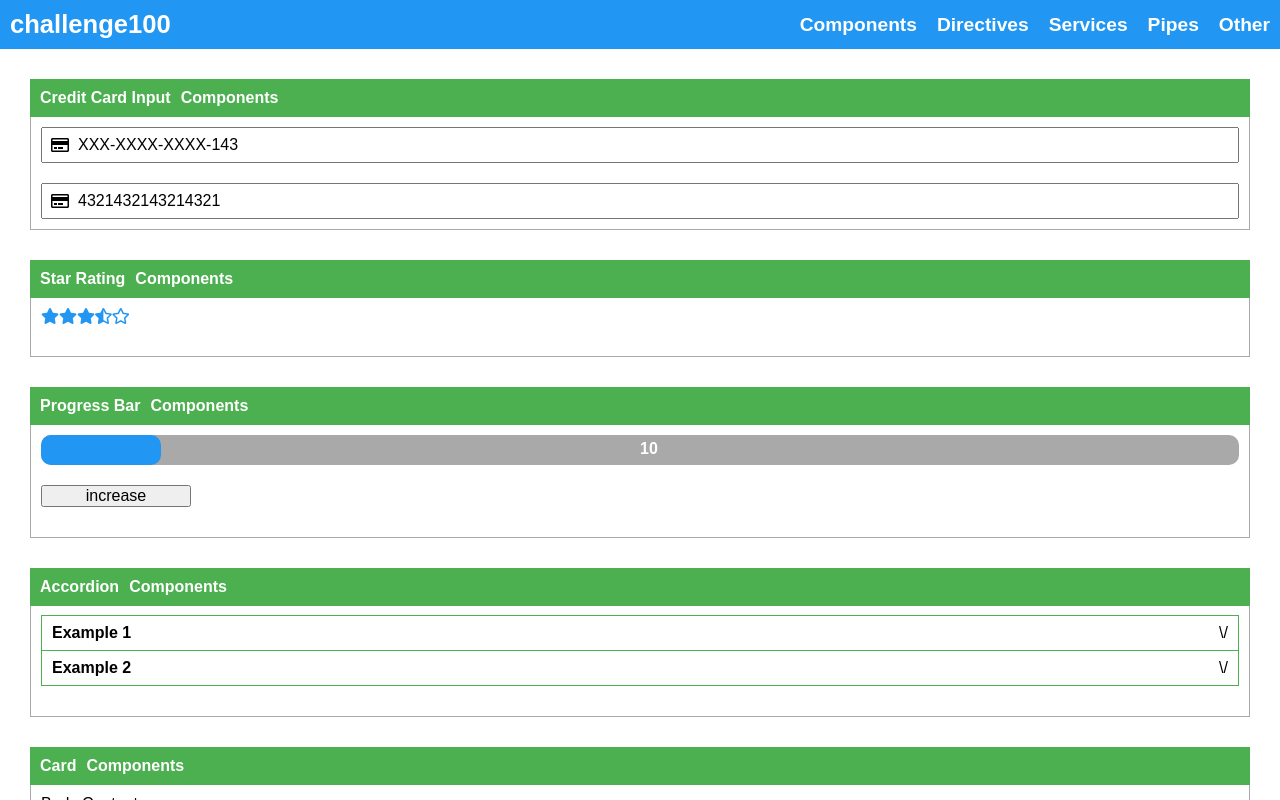
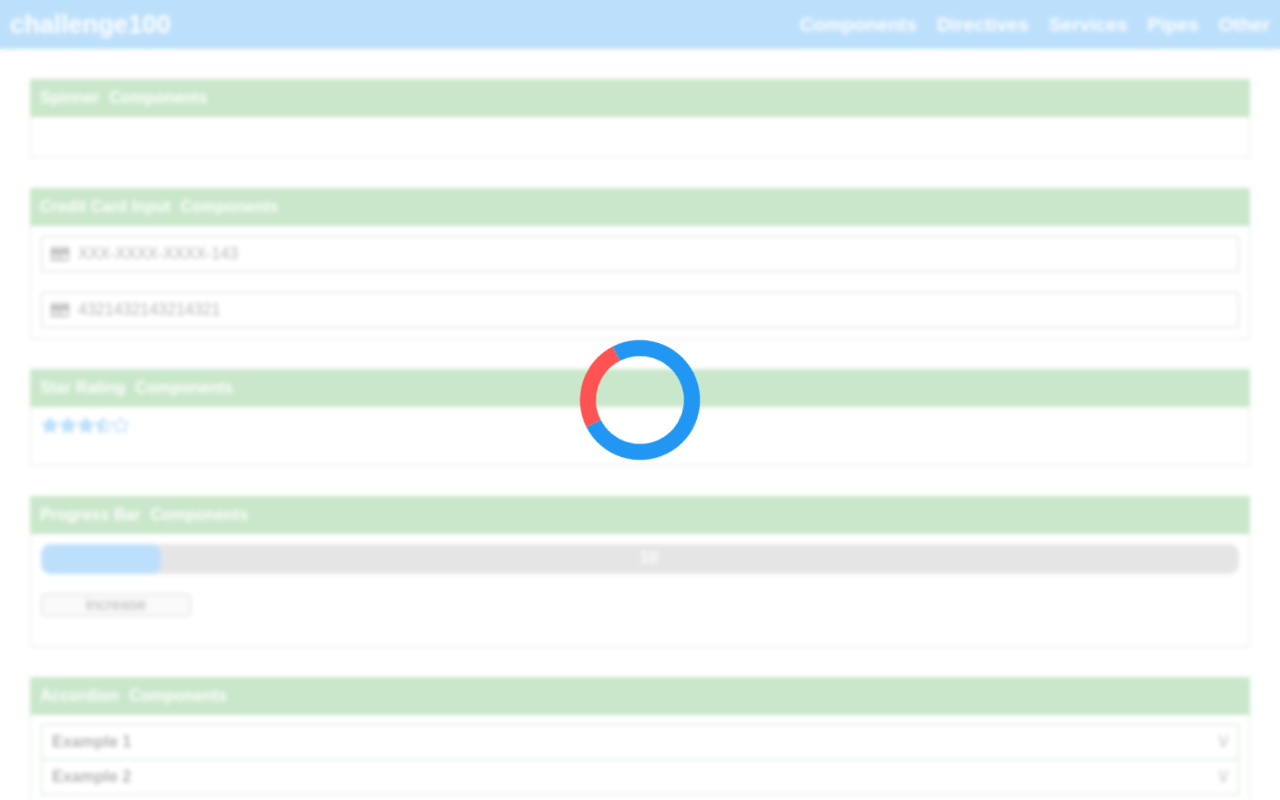
Before and after one commit to pawellesniowski/challenge100, an Angular app: page / in a window 1280 px wide. Shown: the top 800 px of the page. Built offline with nearby package versions, Linux system fonts and the light colour scheme.

Commit message:
task12: basic spinner

```diff
--- a/src/app/components/components.component.html
+++ b/src/app/components/components.component.html
@@ -1,3 +1,8 @@
+
+<app-card title="Spinner" subTitle="Components">
+  <app-spinner body [isLoading]="true"></app-spinner>
+</app-card>
+
 <app-card title="Credit Card Input" subTitle="Components">
   <app-credit-cart-input
     body
--- a/src/app/components/components.module.ts
+++ b/src/app/components/components.module.ts
@@ -10,6 +10,7 @@ import { RouterModule } from '@angular/router';
 import { CoreModule } from '../core/core.module';
 import { CreditCartInputComponent } from './credit-cart-input/credit-cart-input.component';
 import {FormsModule} from '@angular/forms';
+import { SpinnerComponent } from './spinner/spinner.component';
 
 @NgModule({
   declarations: [
@@ -20,6 +21,7 @@ import {FormsModule} from '@angular/forms';
     CountClicksDirective,
     ComponentsComponent,
     CreditCartInputComponent,
+    SpinnerComponent,
   ],
   imports: [
     CommonModule,
--- /dev/null
+++ b/src/app/components/spinner/spinner.component.html
@@ -0,0 +1,3 @@
+<div class="overlay" [style.display]="isLoading ? 'flex' : 'none'">
+  <div class="loader"></div>
+</div>
--- /dev/null
+++ b/src/app/components/spinner/spinner.component.scss
@@ -0,0 +1,37 @@
+@import '../../../styles/variables';
+.overlay {
+  z-index: 1000;
+
+  position: fixed;
+  top: 0;
+  right: 0;
+  bottom: 0;
+  left: 0;
+
+  display: flex;
+  align-items: center;
+  justify-content: center;
+
+  background-color: rgba(255,255,255, .7);
+  backdrop-filter: blur(2px);
+
+  .loader {
+    width: 120px;
+    height: 120px;
+    border-radius: 50%;
+    border: 16px solid $angular-blue;
+    border-top: 16px solid #ff5252;
+    animation: spipn-the-div 2s linear infinite;
+  }
+}
+
+
+
+@keyframes spipn-the-div {
+  0% {
+    transform: rotate(0deg);
+  }
+  100% {
+    transform: rotate(360deg);
+  }
+}
--- /dev/null
+++ b/src/app/components/spinner/spinner.component.ts
@@ -0,0 +1,13 @@
+import { Component, Input, OnInit } from '@angular/core';
+
+@Component({
+  selector: 'app-spinner',
+  templateUrl: './spinner.component.html',
+  styleUrls: ['./spinner.component.scss'],
+})
+export class SpinnerComponent implements OnInit {
+  @Input() isLoading = false;
+  constructor() {}
+
+  ngOnInit(): void {}
+}
```
Also changed, not shown: 1 other file (tests, documents, lock files or other folders).
